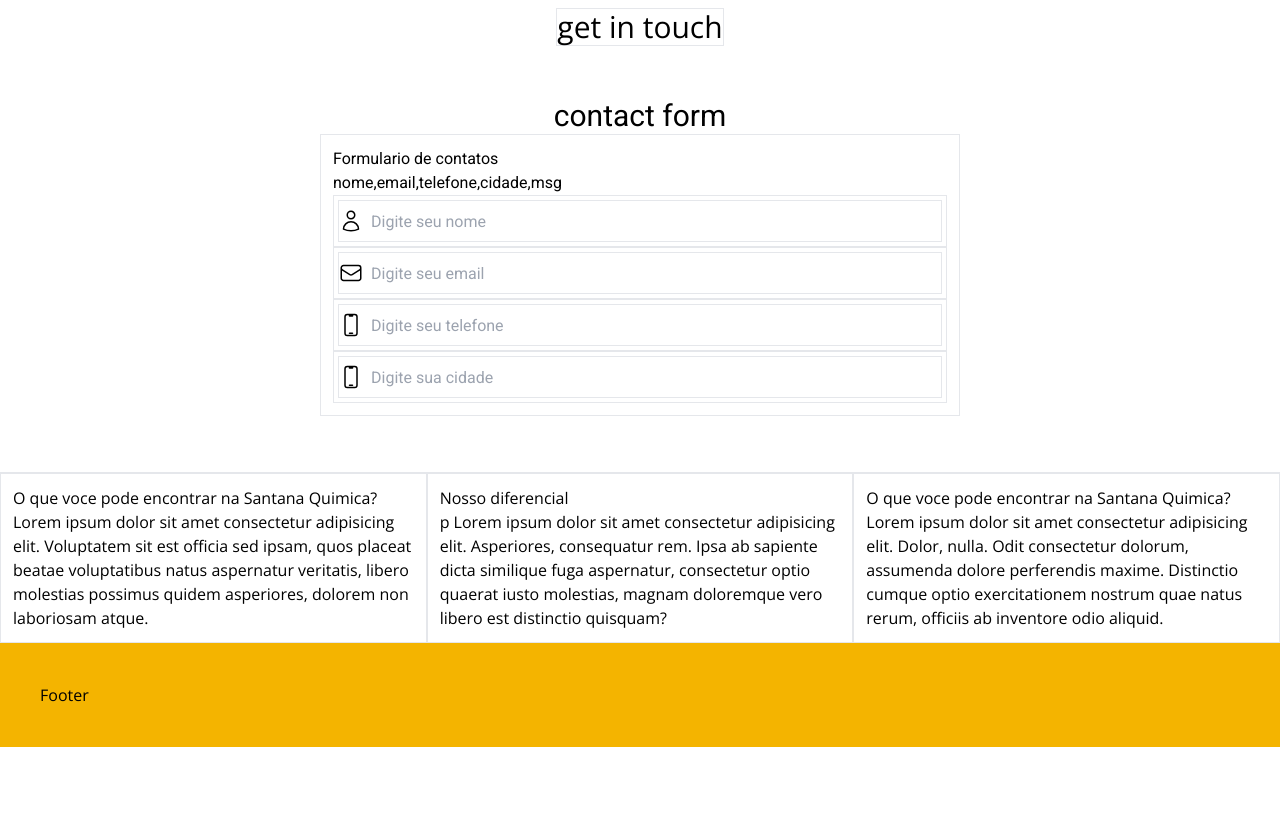
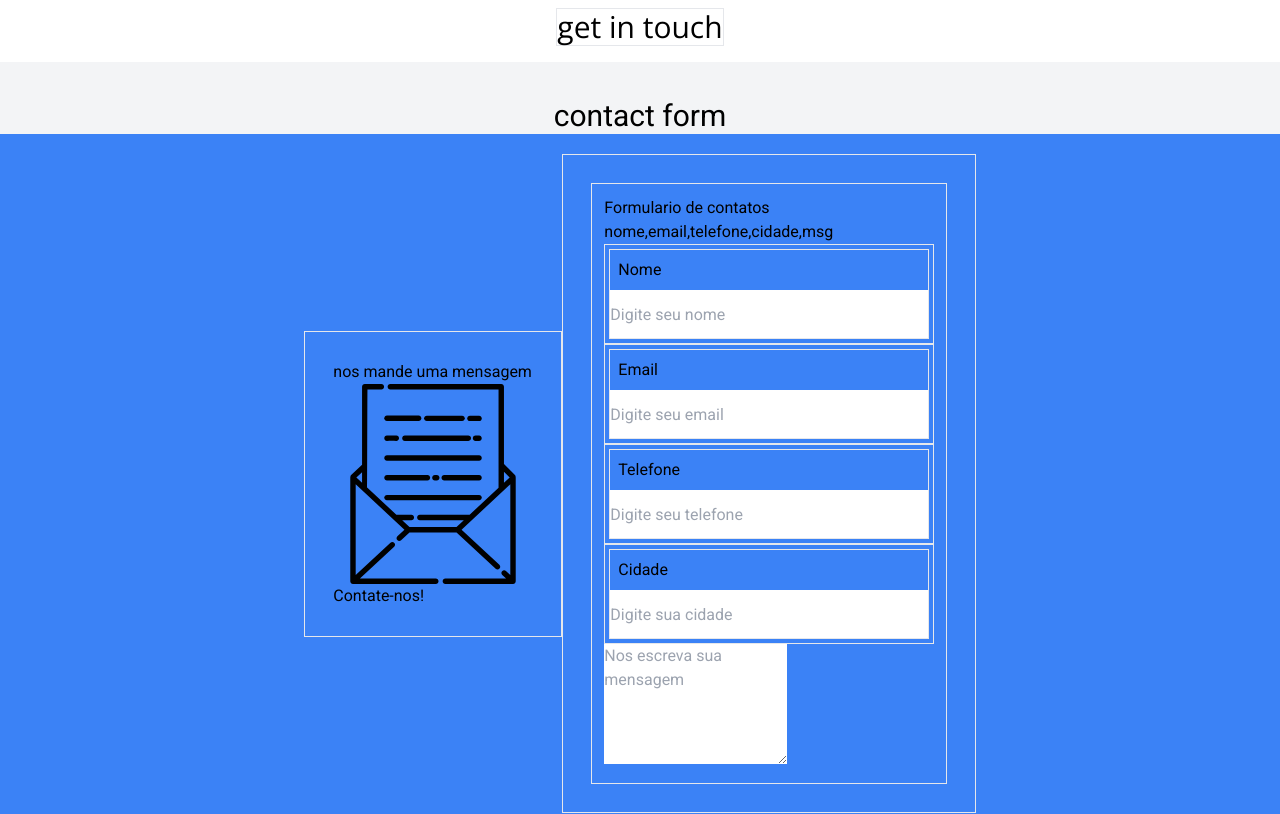
Before and after one commit to jcsj89/front-santana, a Next.js app: page / in a window 1280 px wide. Shown: the part 2200-3014 px from the top of the page. Before the commit the page ends 2947 px from the top, so only its background shows below. Built offline with nearby package versions, Linux system fonts and the light colour scheme; a web font is replaced by a local one.

Commit message:
15.04.24

```diff
--- a/src/app/(public)/page.tsx
+++ b/src/app/(public)/page.tsx
@@ -149,10 +149,26 @@ export default function Home() {
 
       {/* section contact */}
       <div
-        className={`flex flex-col justify-center items-center border-b w-full py-9 pb-14 ${roboto.className}`}
+        className={`flex flex-col justify-center items-center border-b w-full py-9 pb-14 bg-gray-100 ${roboto.className}`}
       >
         <h1 className="text-3xl">contact form</h1>
-        <ContactForm />
+
+        <div className="flex justify-center items-center w-full p-5 bg-blue-500">
+          <div className="border p-7">
+            <p>nos mande uma mensagem</p>
+
+            <Image
+              width={200}
+              height={200}
+              alt=""
+              src={"/img/open-mail-svgrepo-com.svg"}
+            />
+            <p>Contate-nos!</p>
+          </div>
+          <div className="border p-7 w-1/3">
+            <ContactForm />
+          </div>
+        </div>
       </div>
 
       <div className="flex ">
--- a/src/components/form/ContactForm.tsx
+++ b/src/components/form/ContactForm.tsx
@@ -1,5 +1,4 @@
 "use client";
-import { IconMail, IconMobile, IconUser } from "@/icons";
 import InputComponent from "./InputComponent";
 
 const ContactForm = () => {
@@ -7,65 +6,71 @@ const ContactForm = () => {
 
   const styleInputs = {
     className: "border p-1 w-full",
-    containerStyle: "flex border justify-center items-center w-full",
-    iconStyle: "mr-1",
-    inputStyle: "ml-1 h-10 w-full",
+    containerStyle: "flex flex-col border justify-start items-start w-full",
+    labelStyle: "p-2",
+    inputStyle: "h-12 w-full",
   };
 
   return (
-    <div className="flex flex-col p-3 border w-1/2">
+    <div className="flex flex-col p-3 border">
       <h1>Formulario de contatos</h1>
       <h2>nome,email,telefone,cidade,msg</h2>
 
       <div>
         <InputComponent
           name="nome"
+          label="Nome"
           placeholder="Digite seu nome"
           value=""
           onChange={onChange}
           type="text"
           className={styleInputs.className}
           containerStyle={styleInputs.containerStyle}
-          iconStyle={styleInputs.iconStyle}
+          labelStyle={styleInputs.labelStyle}
           inputStyle={styleInputs.inputStyle}
-          icon={IconUser("w-6 h-6")}
         />
         <InputComponent
           name="email"
+          label="Email"
           placeholder="Digite seu email"
           value=""
           onChange={onChange}
           type="text"
           className={styleInputs.className}
           containerStyle={styleInputs.containerStyle}
-          iconStyle={styleInputs.iconStyle}
+          labelStyle={styleInputs.labelStyle}
           inputStyle={styleInputs.inputStyle}
-          icon={IconMail("w-6 h-6")}
         />
         <InputComponent
           name="telefone"
+          label="Telefone"
           placeholder="Digite seu telefone"
           value=""
           onChange={onChange}
           type="text"
           className={styleInputs.className}
           containerStyle={styleInputs.containerStyle}
-          iconStyle={styleInputs.iconStyle}
+          labelStyle={styleInputs.labelStyle}
           inputStyle={styleInputs.inputStyle}
-          icon={IconMobile("w-6 h-6")}
         />
         <InputComponent
           name="cidade"
+          label="Cidade"
           placeholder="Digite sua cidade"
           value=""
           onChange={onChange}
           type="text"
           className={styleInputs.className}
           containerStyle={styleInputs.containerStyle}
-          iconStyle={styleInputs.iconStyle}
+          labelStyle={styleInputs.labelStyle}
           inputStyle={styleInputs.inputStyle}
-          icon={IconMobile("w-6 h-6")}
         />
+        <textarea
+          id="story"
+          name="story"
+          rows={5}
+          placeholder="Nos escreva sua mensagem"
+        ></textarea>
       </div>
     </div>
   );
--- a/src/components/form/InputComponent.tsx
+++ b/src/components/form/InputComponent.tsx
@@ -3,6 +3,7 @@ import { IconMoon } from "@/icons";
 import * as React from "react";
 
 interface InputComponentProps {
+  label?: string;
   className?: string;
   containerStyle?: string;
   errors?: string;
@@ -10,6 +11,7 @@ interface InputComponentProps {
   inputStyle?: string;
   iconStyle?: string;
   name: string;
+  labelStyle?: string;
   placeholder: string;
   required?: string;
   type: string;
@@ -35,6 +37,7 @@ const InputComponent = (props: InputComponentProps) => {
   return (
     <div className={props.className}>
       <div onClick={handleClick} className={props.containerStyle}>
+        <div className={props.labelStyle}>{props.label && props.label}</div>
         <div className={props.iconStyle}>{props.icon && props.icon}</div>
         <input
           ref={inputRef}
--- a/src/icons/index.tsx
+++ b/src/icons/index.tsx
@@ -142,3 +142,60 @@ export const IconUser = (w: string = "w-6 h-6") => (
     />
   </svg>
 );
+
+export const IconMail2 = (w: string = "w-6 h-6") => (
+  <svg
+  version="1.1"
+  id="MAIL"
+  xmlns="http://www.w3.org/2000/svg"
+
+  width="200px"
+  height="200px"
+  viewBox="0 0 1800 1800"
+  enable-background="new 0 0 1800 1800"
+
+>
+  <g>
+    <path
+      fill="#333333"
+      d="M531.087,344.727c0.247,0,0.492,0.033,0.739,0.033h453.558c16.819,0,30.444-13.625,30.444-30.436
+		c0-16.815-13.625-30.435-30.444-30.435H638.226H531.826c-16.811,0-30.44,13.62-30.44,30.435
+		C501.386,330.885,514.624,344.331,531.087,344.727z"
+    />
+    <path
+      fill="#333333"
+      d="M531.826,497.389h749.422c16.814,0,30.443-13.629,30.443-30.439c0-16.814-13.629-30.439-30.443-30.439
+		H531.826c-16.811,0-30.44,13.625-30.44,30.439C501.386,483.76,515.016,497.389,531.826,497.389z"
+    />
+    <path
+      fill="#333333"
+      d="M531.826,650.009h749.422c16.814,0,30.443-13.633,30.443-30.444c0-8.872-3.822-16.827-9.877-22.389
+		c-5.424-4.982-12.625-8.046-20.566-8.046H531.826c-7.938,0-15.143,3.064-20.567,8.046c-6.054,5.562-9.873,13.517-9.873,22.389
+		C501.386,636.376,515.016,650.009,531.826,650.009z"
+    />
+    <path
+      fill="#333333"
+      d="M1311.691,772.194c0-16.806-13.629-30.436-30.443-30.436H531.826c-16.811,0-30.44,13.629-30.44,30.436
+		c0,16.815,13.629,30.444,30.44,30.444h749.422C1298.063,802.638,1311.691,789.009,1311.691,772.194z"
+    />
+    <path
+      fill="#333333"
+      d="M1772.088,533.511c-2.481-3.422-5.691-6.4-9.603-8.622l-246.454-139.961v-82.389v-9.853
+		c-1.264-7.738-5.432-14.501-11.406-19.066l-49.465-42.835l-131.073-113.508l-61.889-53.596c-5.286-4.582-11.866-7.021-18.591-7.275
+		h-2.197H937.55h-66.904H383.746c-47.809,0-86.705,38.895-86.705,86.696V382.15L61.554,515.893
+		c-31.678,11.565-54.396,41.913-54.396,77.54v1067.543c0,45.554,37.064,82.618,82.622,82.618h1625.598
+		c45.558,0,82.623-37.064,82.623-82.618V593.433C1798,569.839,1788.002,548.583,1772.088,533.511z M1614.426,510.814l92.579,52.583
+		l-11.661,8.301l-179.313,127.664V571.698v-60.883v-55.873L1614.426,510.814z M1405.5,267.454h-132.895V152.361L1405.5,267.454z
+		 M357.922,571.698v-60.883v-93.226v-70.01V143.102c0-14.239,11.585-25.825,25.824-25.825h379.699H886.73h34.734h123.285h167.617
+		v180.296c0,16.631,13.483,30.11,30.119,30.11h212.674v22.668v70.015v90.448v60.883V742.7l-397.298,282.87l-50.781,36.148
+		l-18.591,13.241l-81.088,57.728l-81.093-57.728l-18.611-13.25l-50.782-36.155L357.922,741.483V571.698z M193.76,510.814
+		l103.281-58.649v58.649v60.883V698.14L119.448,571.698l-14.597-10.395L193.76,510.814z M68.036,1648.984V609.822l229.005,163.047
+		l60.88,43.344L710.7,1067.38l-8.372,7.58l-67.267,60.871L68.036,1648.984z M121.495,1682.723l604.294-546.892l35.693-32.304
+		l45.37,32.304l82.897,59.028c5.283,3.76,11.462,5.637,17.653,5.637c6.187,0,12.369-1.877,17.652-5.637l82.889-59.028l45.354-32.286
+		l35.686,32.286l604.311,546.892H121.495z M1737.119,1640.271l-557.41-504.439l-67.267-60.871l-8.359-7.563l351.077-249.962
+		l60.871-43.348l221.088-157.407V1640.271z"
+    />
+  </g>
+</svg>
+
+);
```
Also changed, not shown: public/img/mail-svgrepo-com.svg (added), public/img/open-mail-svgrepo-com.svg (added).
